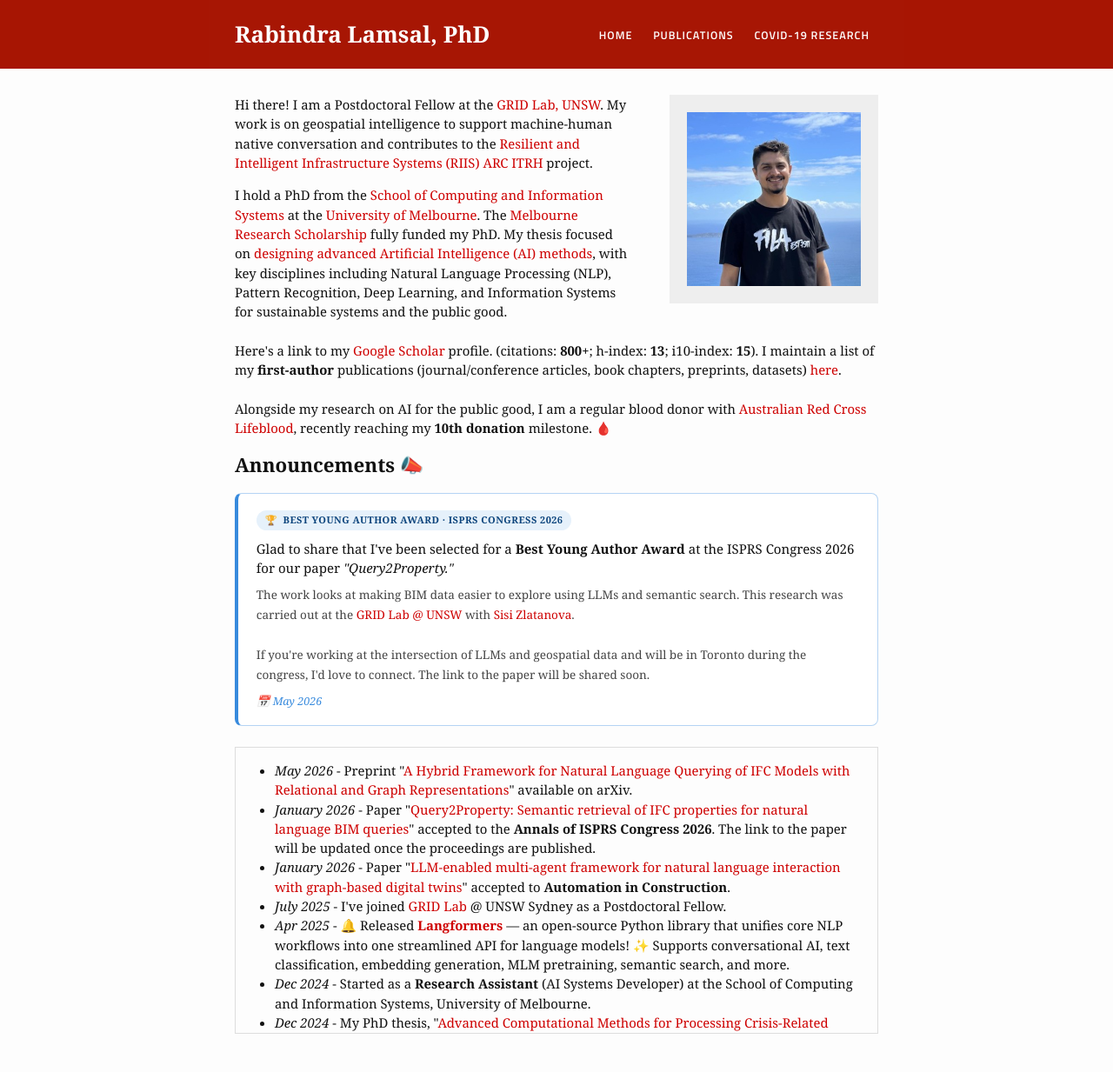
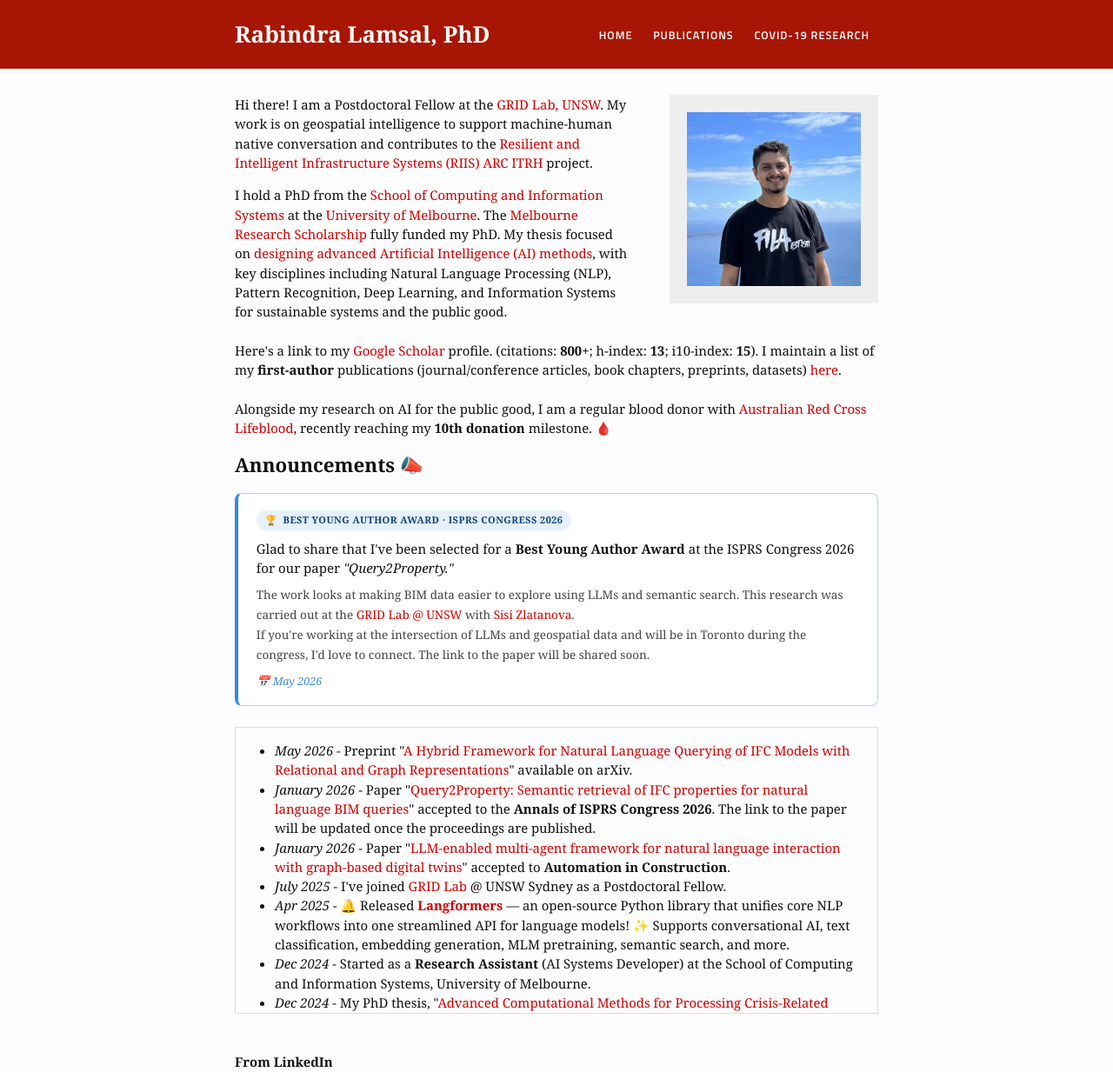
Before and after one commit to rabindralamsal/personal-site, a Jekyll site: the page built from index.html, in a window 1280 px wide. Shown: the top 1233 px of the page at 87% size. Built offline with Jekyll 4.4.1, drawn with Linux system fonts in a browser that asks for light colours; grey boxes are pictures that could not be loaded.

Commit message:
Fix HTML formatting in index.html

```diff
--- a/index.html
+++ b/index.html
@@ -25,7 +25,7 @@ Alongside my research on AI for the public good, I am a regular blood donor with
     Glad to share that I've been selected for a <strong>Best Young Author Award</strong> at the ISPRS Congress 2026 for our paper <em>"Query2Property."</em>
   </p>
   <p style="font-size:13.5px; color:#444; line-height:1.7; margin:0 0 10px 0;">
-    The work looks at making BIM data easier to explore using LLMs and semantic search. This research was carried out at the <a href="https://www.unsw.edu.au/arts-design-architecture/our-schools/built-environment/our-research/clusters-groups/grid">GRID Lab @ UNSW</a> with <a href="https://www.unsw.edu.au/staff/sisi-zlatanova">Sisi Zlatanova</a>.<br><br>
+    The work looks at making BIM data easier to explore using LLMs and semantic search. This research was carried out at the <a href="https://www.unsw.edu.au/arts-design-architecture/our-schools/built-environment/our-research/clusters-groups/grid">GRID Lab @ UNSW</a> with <a href="https://www.unsw.edu.au/staff/sisi-zlatanova">Sisi Zlatanova</a>.<br>
     If you're working at the intersection of LLMs and geospatial data and will be in Toronto during the congress, I'd love to connect. The link to the paper will be shared soon.
   </p>
   <p style="font-size:12.5px; color:#378ADD; font-style:italic; margin:0;">📅 May 2026</p>
```
